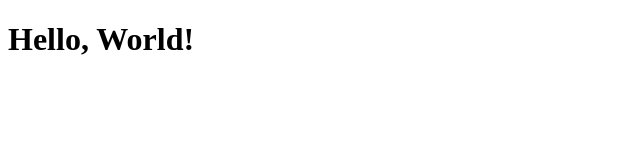
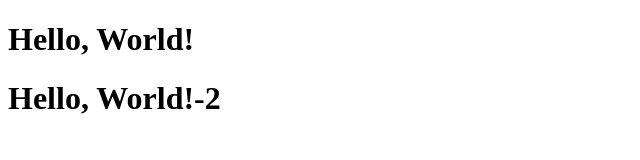
Before and after one commit to Greenfield-Taster/Web-Saenko, a plain HTML site: page index.html in a window 1280 px wide. Shown: the whole page, without its empty margins (0-640 px from the left). Drawn offline with Linux system fonts and the light colour scheme.

Commit message:
h2 was added

```diff
--- a/index.html
+++ b/index.html
@@ -7,5 +7,6 @@
   </head>
   <body>
     <h1>Hello, World!</h1>
+    <h1>Hello, World!-2</h1>
   </body>
 </html>
```
